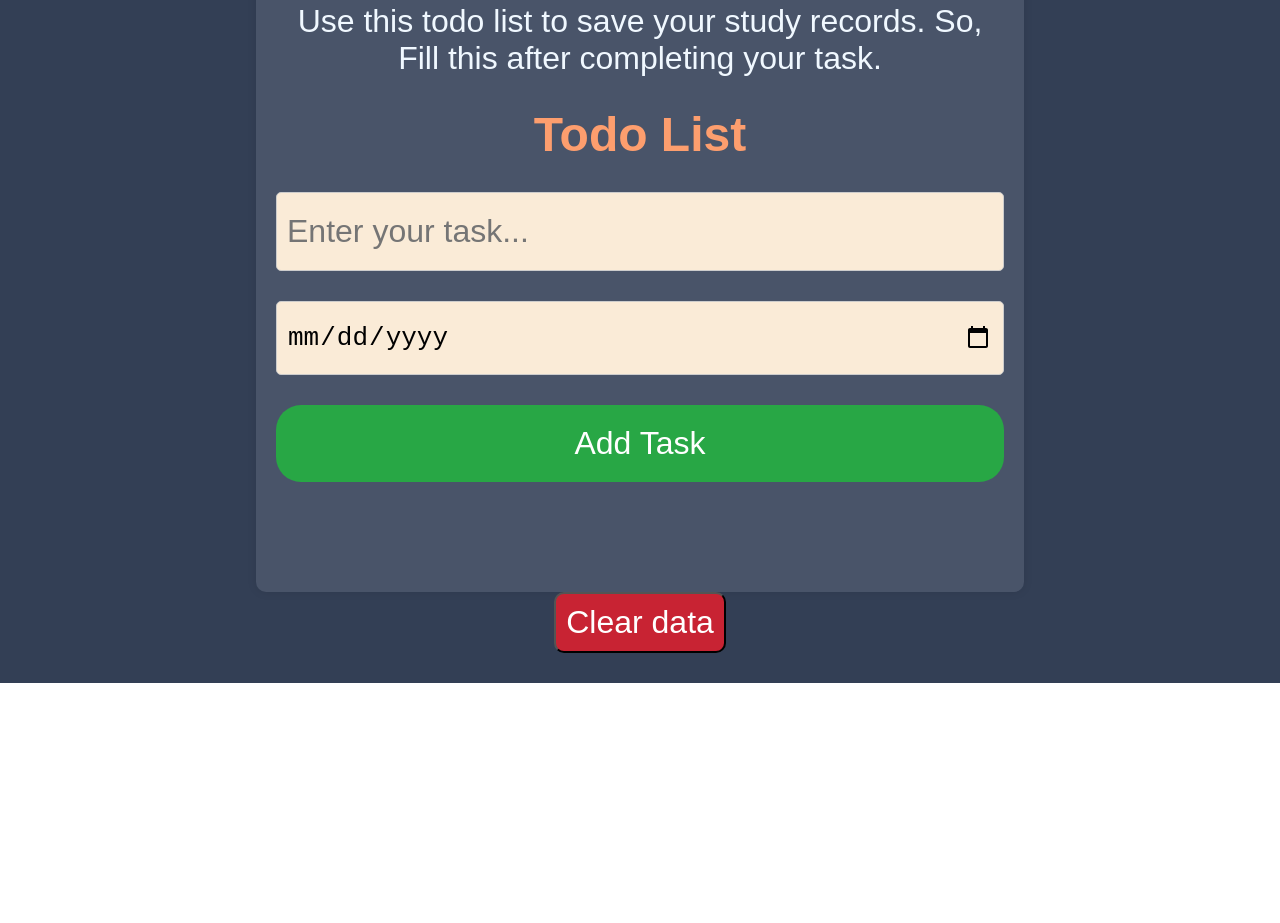
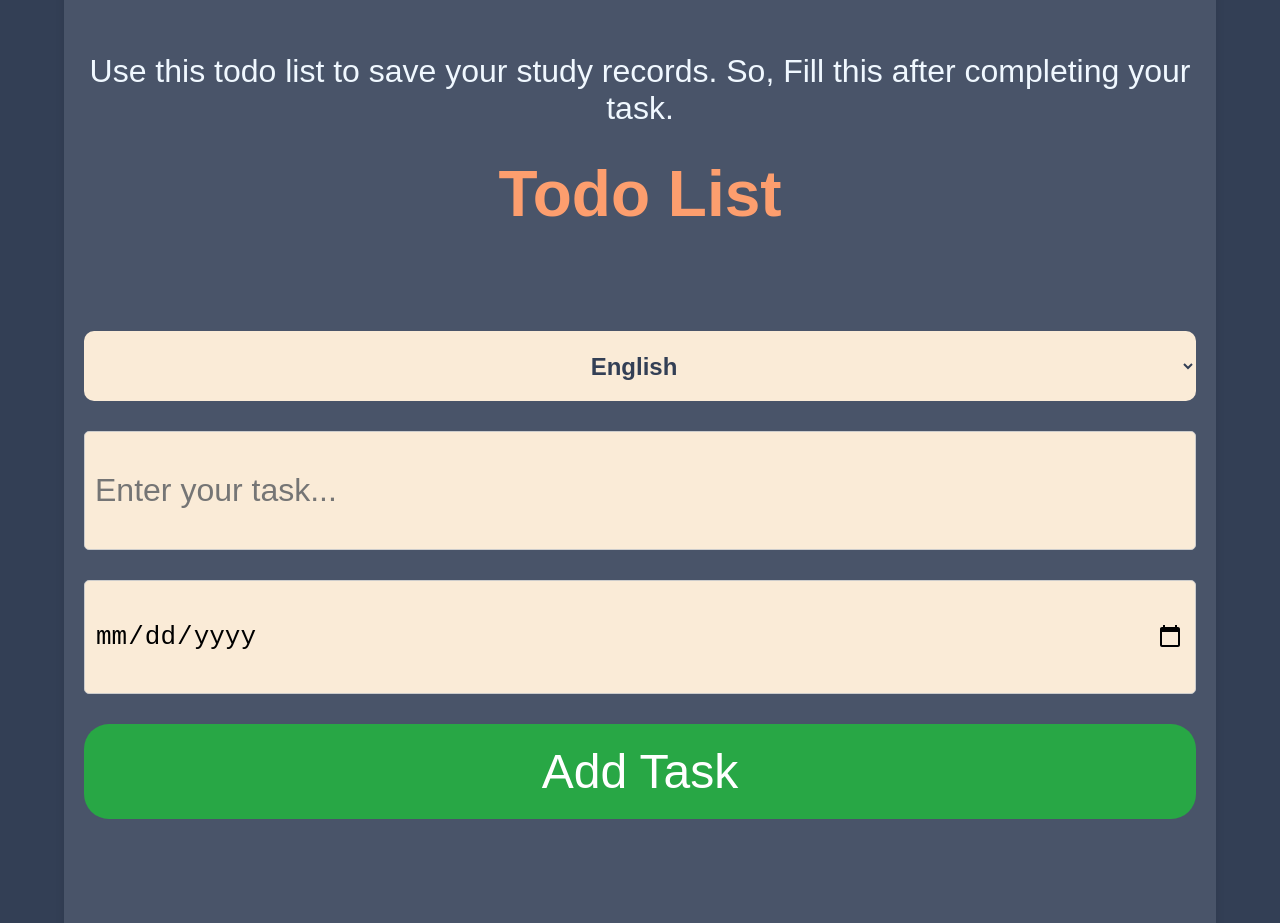
Before and after one commit to illusion15/sscLibrary, a plain HTML site: page index.html in a window 1280 px wide. Shown: the part 2617-3540 px from the top of the page. Before the commit the page ends 3300 px from the top, so only its background shows below. Drawn offline with nearby package versions, Linux system fonts and the light colour scheme.

Commit message:
added subject input in todo

```diff
--- a/index.html
+++ b/index.html
@@ -71,51 +71,38 @@
 </section>
 
 
-<!-- <section id="english">
-  <div class="sec-container">
-
-  </div>
-</section>
-
-
-<section id="gk-gs">
-  <div class="sec-container">
-
-  </div>
-</section>
-
-
-<section id="reasoning">
-  <div class="sec-container">
-
-  </div>
-</section>
-
-
-<section id="hindi">
-  <div class="sec-container">
-
-  </div>
-</section>
- -->
-
 
 <!-- ===================== TO-DO APP ======================= -->
-
+ <section class="todo-section">
 <div id="todoApp">
 <div class="todo-container">
 <p>Use this todo list to save your study records. So, Fill this after completing your task.</p>
   <h1>Todo List</h1>
-  <div class="input-group">
+  <div class="input-group"></div>
+  <form for="subjectChoices" >
+    <select name="subjectChoices" id="subjectChoices" class="chooseYourSub subject-input">
+      <option class="option" value="English">English</option>
+      <option class="option" value="reasoning">Reasoning</option>
+      <option class="option" value="mathematics">Mathematics</option>
+      <option class="option" value="hindi">Hindi</option>
+      <option class="option" value="gk-gs">Genral Knowledge</option>
+      <option class="option" value="gk-gs">Genral Studies</option>
+    </select>
+  </form>
+
     <input type="text" id="task-input" placeholder="Enter your task...">
-    <input type="date" id="date-input">
+    <input type="date" id="date-input" placeholder="dd-mm-yyyy">
     <button id="add-task-button">Add Task</button>
+  <ul id="task-list"></ul>
   </div>
-  <ul id="task-list"></ul>
+  <button class="clear-btn" onclick="localStorage.clear()">Clear data</button>
 </div>
-<button class="clear-btn" onclick="localStorage.clear()">Clear data</button>
 </div>
+</section>
+<!-- ============================= Footer ========================= -->
+<footer>
 
+</footer>
 
 <script src="script.js"></script>
 </body>
--- a/script.js
+++ b/script.js
@@ -2,17 +2,19 @@ document.addEventListener('DOMContentLoaded', loadTasks);
 document.getElementById('add-task-button').addEventListener('click', addTask);
 
 function addTask() {
+    const subjectInput = document.getElementById('subjectChoices').value;
     const taskInput = document.getElementById('task-input').value;
     const dateInput = document.getElementById('date-input').value;
 
-    if (taskInput === '' || dateInput === '') {
-        alert('Please enter both task and date');
+    if (subjectInput === '' || taskInput === '' || dateInput === '') {
+        alert('Please enter subject, task and date');
         return;
     }
 
     const task = {
+        subject: subjectInput,
         task: taskInput,
-        date: dateInput
+        date: dateInput,
     };
 
     let tasks = getTasksFromLocalStorage();
@@ -30,7 +32,7 @@ function addTaskToDOM(task) {
     li.className = 'task-item';
 
     li.innerHTML = `
-        <span>${task.task} - ${task.date}</span>
+        <span>${task.subject} \n<br> ${task.task} \n<br> ${task.date}</span>
         <button onclick="removeTask(this)">Remove</button>
     `;
 
@@ -39,11 +41,12 @@ function addTaskToDOM(task) {
 
 function removeTask(button) {
     const li = button.parentElement;
-    const taskText = li.firstChild.textContent.split(' - ')[0];
-    const dateText = li.firstChild.textContent.split(' - ')[1];
+    const subjectText = li.firstChild.textContent.split(' - ')[0];
+    const taskText = li.firstChild.textContent.split(' - ')[1];
+    const dateText = li.firstChild.textContent.split(' - ')[2];
 
     let tasks = getTasksFromLocalStorage();
-    tasks = tasks.filter(task => task.task !== taskText || task.date !== dateText);
+    tasks = tasks.filter(task => task.subject !== subjectText || task.task !== taskText || task.date !== dateText);
     localStorage.setItem('tasks', JSON.stringify(tasks));
 
     li.remove();
@@ -65,6 +68,7 @@ function getTasksFromLocalStorage() {
 }
 
 function clearInputs() {
+    document.getElementById('subjectChoices').value = '';
     document.getElementById('task-input').value = '';
     document.getElementById('date-input').value = '';
 }
--- a/style.css
+++ b/style.css
@@ -181,7 +181,6 @@ h1{
 
 
 /* ================== todo list ====================== */
-
 #todoApp{
   font-family: Arial, sans-serif;
   background-color: #333f55;
@@ -189,8 +188,6 @@ h1{
   flex-direction: column;
   justify-content: center;
   align-items: center;
-  min-height: 100vh;
-  margin: 0;
 }
 #todoApp p{
   color: aliceblue;
@@ -200,33 +197,36 @@ h1{
   justify-content: center;
 }
 .todo-container{
+  margin: 10vh;
   background-color: #606c817a;
   padding: 90px 20px;
   border-radius: 10px;
   box-shadow: 0 0 10px rgba(0, 0, 0, 0.1);
-  width: 60%;
 }
 
 .todo-container h1 {
   text-align: center;
-  font-size: 3em;
+  font-size: 4em;
   margin: 30px 0;
+  font-weight: 800;
 }
 
 .input-group {
   display: flex;
   flex-direction: column;
-  gap: 30px;
-  margin-bottom: 20px;
+  gap: 90px;
+  margin-bottom: 70px;
+  justify-content: center;
 }
-
-#task-input, #date-input {
-  padding: 20px 10px;
+.subject-input, #task-input, #date-input{
+  margin-bottom: 30px;
+  font-size: 2em;
+  padding: 40px 10px;
   border: 1px solid #ccc;
   border-radius: 5px;
-  font-size: 2em;
   min-width: 100%;
   background-color: antiquewhite;
+
 }
 
 #add-task-button {
@@ -236,7 +236,9 @@ h1{
   border: none;
   border-radius: 25px;
   cursor: pointer;
-  font-size: 2em;
+  font-size: 3em;
+  min-width: 100%;
+  margin-bottom: 40px;
 
 }
 
@@ -245,18 +247,24 @@ h1{
 }
 
 #task-list {
+  display: flex;
+  flex-direction: column;
   list-style-type: none;
-  padding: 0;
+  padding: 15px;
+  align-items: center;
+  justify-content: center;
 }
 
 .task-item {
   display: flex;
+  align-items: center;
   justify-content: space-between;
-  background-color: #f9f9f9;
+  background-color: #cceabd;
   padding: 10px;
   margin-bottom: 10px;
   border-radius: 5px;
   font-size: 2em;
+  width: 80vw;
 }
 
 .task-item button {
@@ -264,7 +272,7 @@ h1{
   color: white;
   border: none;
   border-radius: 5px;
-  padding: 5px;
+  padding: 15px 10px;
   cursor: pointer;
   font-size: 1em;
 
@@ -279,6 +287,7 @@ h1{
   font-size: 2em;
   padding: 10px;
   border-radius: 10px;
+
 }
 
 /* ================== media querry ====================== */
@@ -360,4 +369,8 @@ h1{
   width: 3em;
 }
 
+.todo-container{
+  width: 90%;
 }
+
+}
```
